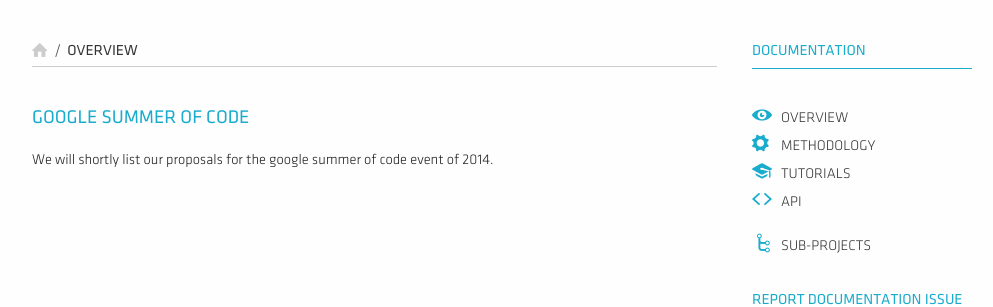
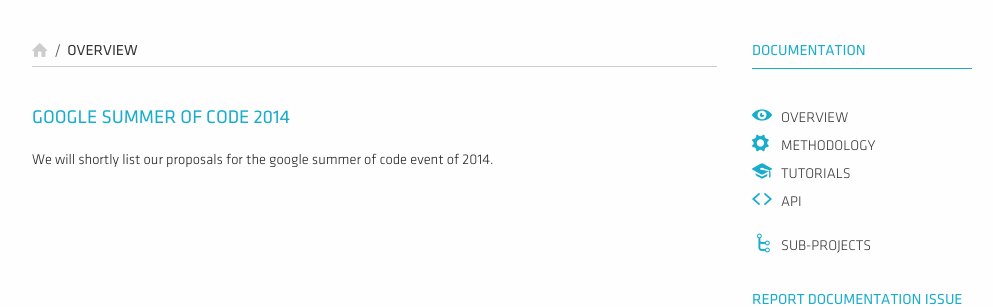
Before and after one commit to FenixEdu/fenixedu.github.io, a Jekyll site: the page built from dev/google-summer-of-code/index.md, in a window 1280 px wide. Shown: the part 174-481 px from the top of the page, without its empty margins (128-1121 px from the left). Built offline with Jekyll 4.4.1, drawn with Linux system fonts in a browser that asks for light colours; nearby versions of some CDN libraries; Markdown is read by kramdown in place of the engine named in the settings.

Commit message:
Update index.md

```diff
--- a/dev/google-summer-of-code/index.md
+++ b/dev/google-summer-of-code/index.md
@@ -4,6 +4,6 @@ breadcrumbs: [{ "text": "Overview", "url": "/dev/google-summer-of-code"}]
 root: "../"
 ---
 
-## Google Summer Of Code
+## Google Summer Of Code 2014
 
 We will shortly list our proposals for the google summer of code event of 2014.
```
